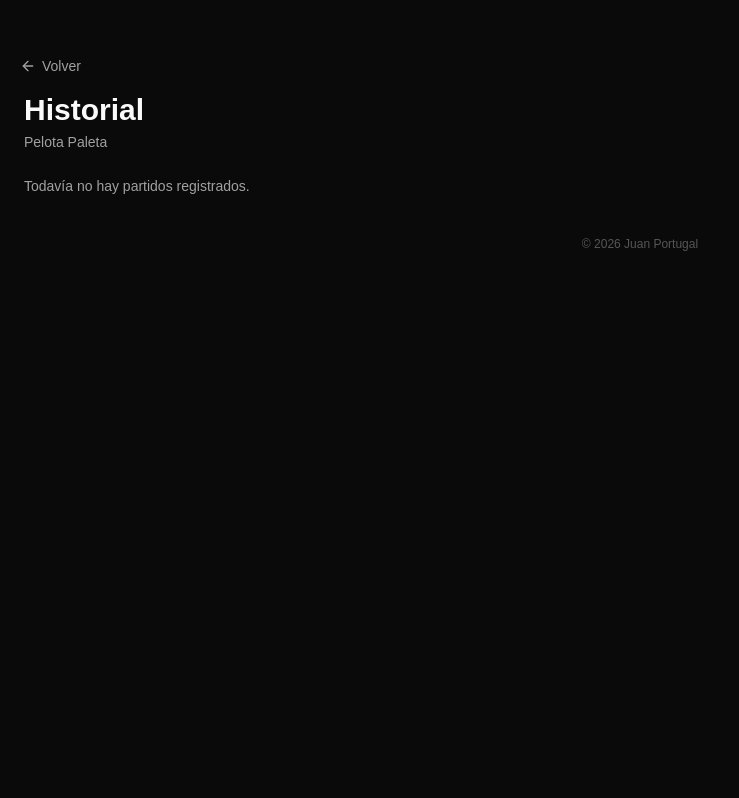
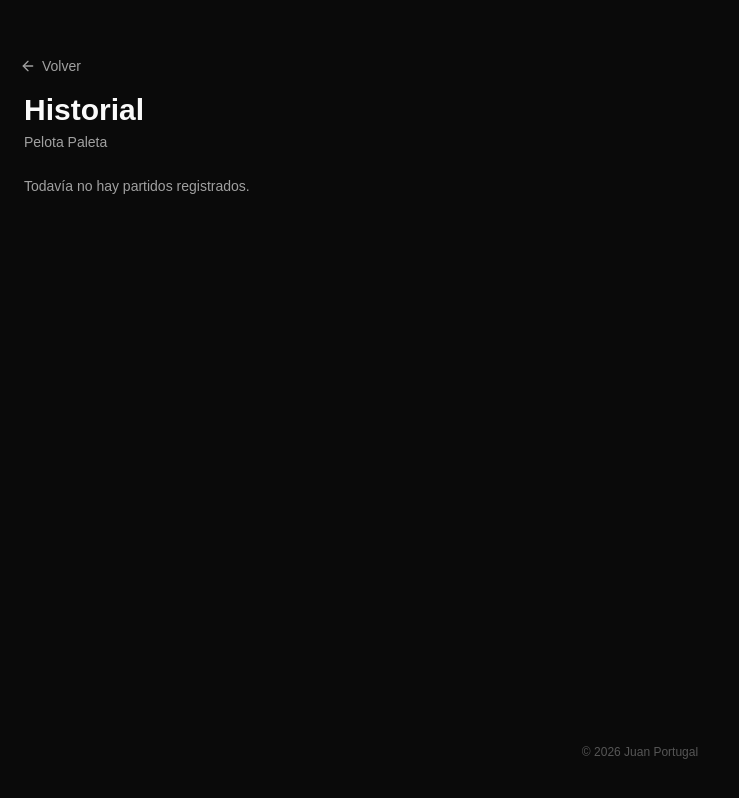
Before and after one commit to juanch0x/tanteador, a React (Vite) app: page /history in a window 1280 px wide. Shown: the whole page, without its empty margins (0-739 px from the left). Built offline with nearby package versions, Linux system fonts and the light colour scheme.

Commit message:
fix: pin footer to bottom of page using mt-auto in flex-col layout

```diff
--- a/src/components/shared/Footer.tsx
+++ b/src/components/shared/Footer.tsx
@@ -1,5 +1,9 @@
-export const Footer = () => (
-  <footer className="text-xs text-muted-foreground/50 text-center pt-4">
+interface Props {
+  className?: string;
+}
+
+export const Footer = ({ className = "" }: Props) => (
+  <footer className={`text-xs text-muted-foreground/50 text-center pt-4 ${className}`}>
     © {new Date().getFullYear()} Juan Portugal
   </footer>
 );
--- a/src/pages/history/HistoryPage.tsx
+++ b/src/pages/history/HistoryPage.tsx
@@ -44,7 +44,7 @@ export const HistoryPage = () => {
             ))}
           </Accordion>
         )}
-        <Footer />
+        <Footer className="mt-auto" />
       </div>
     </PageTransition>
   );
--- a/src/pages/welcome/WelcomePage.tsx
+++ b/src/pages/welcome/WelcomePage.tsx
@@ -15,7 +15,7 @@ export const WelcomePage = () => {
       <CurrentMatch />
       <NewMatch />
       <RecentMatches />
-      <Footer />
+      <Footer className="mt-auto" />
     </div>
     </PageTransition>
   );
```
